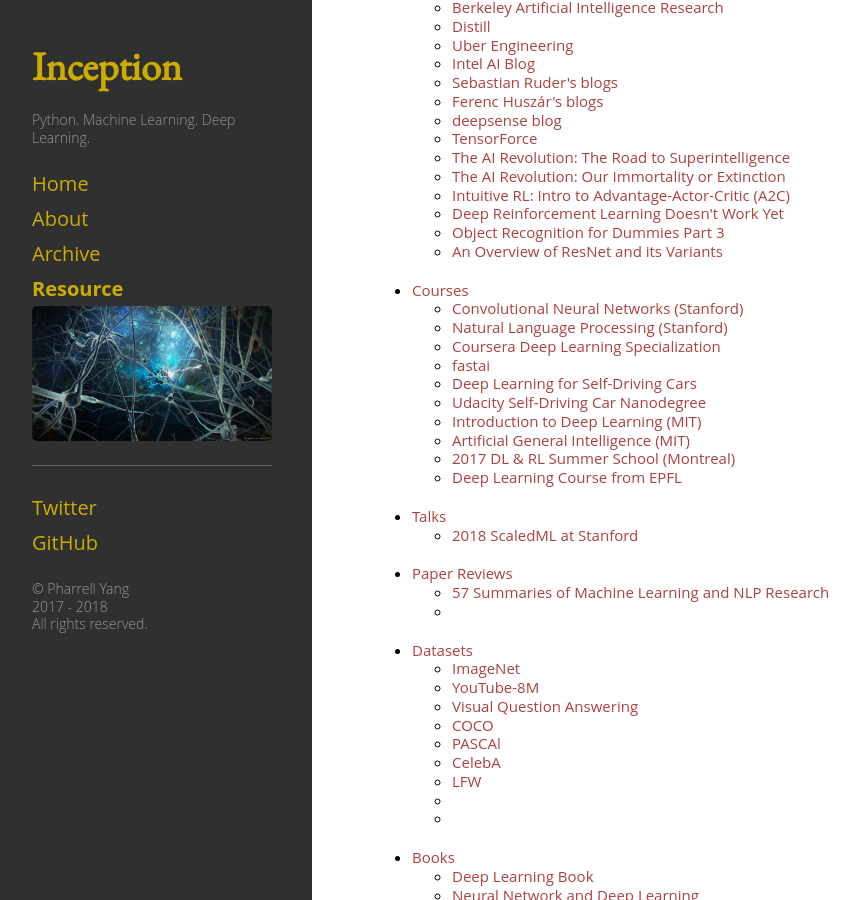
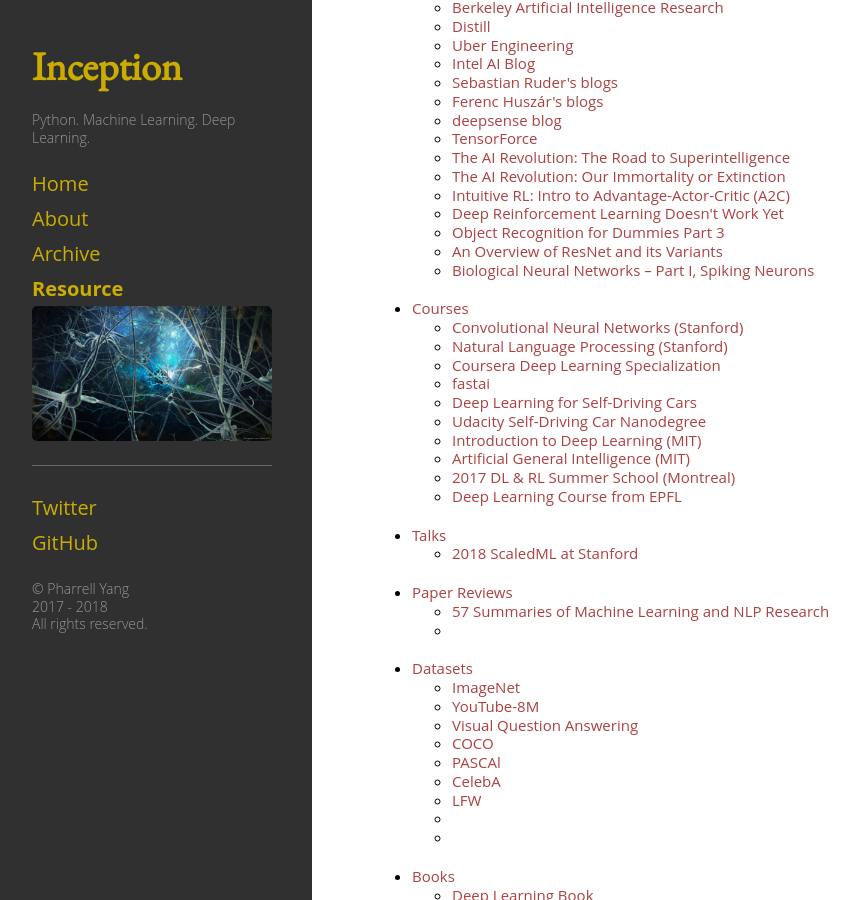
Before and after one commit to pharrellyhy/pharrellyhy.github.io.bakcup, a Jekyll site: the page built from resource.md, in a window 1280 px wide and 900 px high, scrolled down 1491 px. Shown: the whole window, without its empty margins (8-867 px from the left). Built offline with Jekyll 4.4.1, drawn with Linux system fonts in a browser that asks for light colours.

Commit message:
updates resource

```diff
--- a/_data/nav.yml
+++ b/_data/nav.yml
@@ -244,6 +244,9 @@
     - title: "An Overview of ResNet and its Variants"
       url: "https://towardsdatascience.com/an-overview-of-resnet-and-its-variants-5281e2f56035"
 
+    - title: "Biological Neural Networks – Part I, Spiking Neurons"
+      url: "http://jackterwilliger.com/biological-neural-networks-part-i-spiking-neurons/"
+
 
 - title: "Courses"
   sublinks:
@@ -368,3 +371,6 @@
       url: "https://stats.stackexchange.com/questions/132777/what-does-auc-stand-for-and-what-is-it"
     - title: "Google Semantris"
       url: "https://research.google.com/semantris"
+
+    - title: ""
+      url: ""
```
